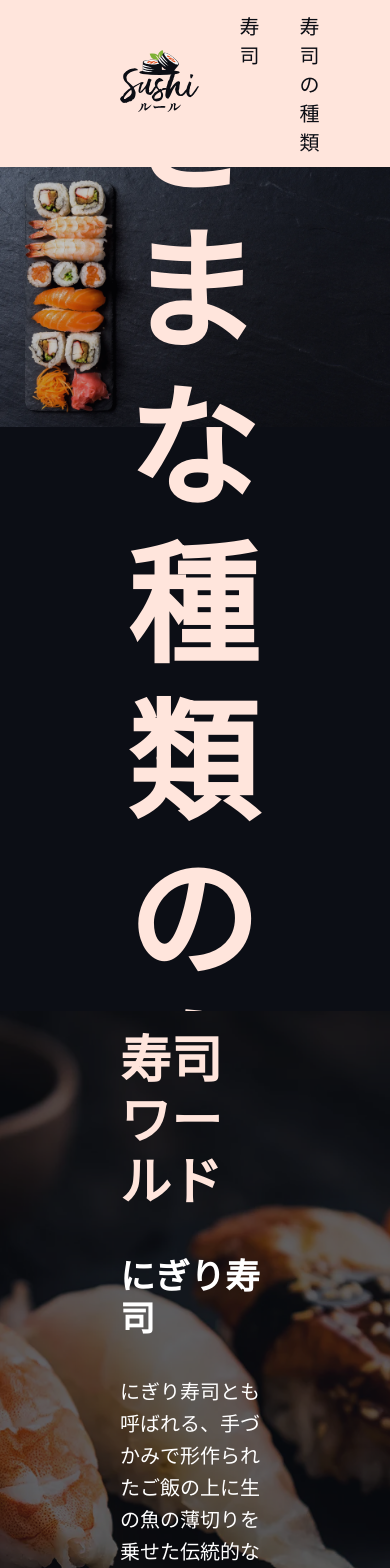
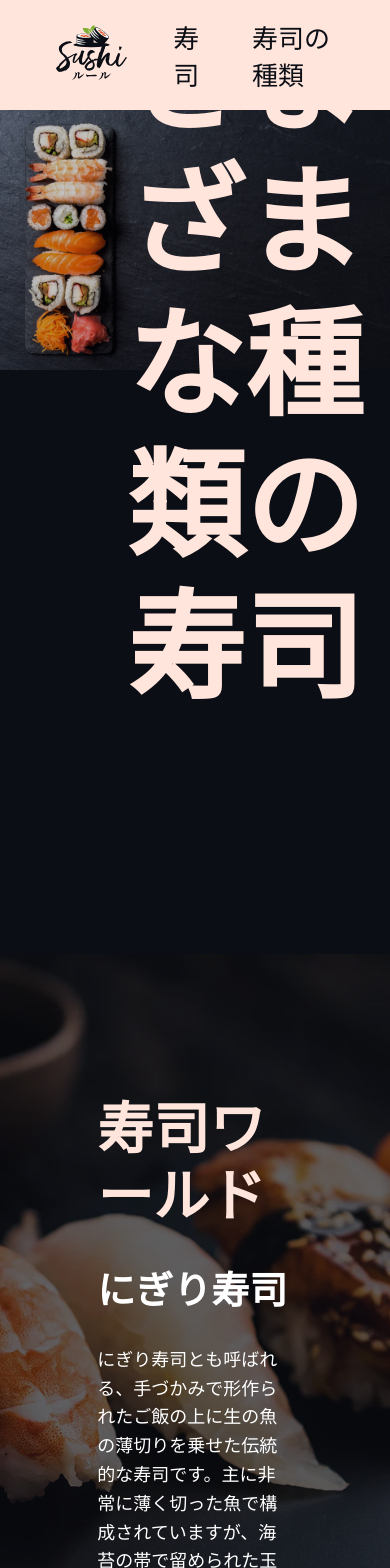
Before and after one commit to thomasbrh/Touch-of-Sushi, a Vue app: page /projets/TouchOfSushi/Sushi in a window 390 px wide. Shown: the top 1568 px of the page. Built offline with nearby package versions, Linux system fonts and the light colour scheme.

Commit message:
vertion tablette

```diff
--- a/src/assets/base.css
+++ b/src/assets/base.css
@@ -155,3 +155,80 @@ section {
     height: 100vh;
     position: relative;
 }
+
+@media (max-width: 900px){
+    html {
+        font-size: 18px;
+    }
+
+    h1 {
+        font-size: 118px;
+    }
+
+    h2 {
+        font-size: 56px;
+        margin-bottom: 2.1rem;
+    }
+
+    h3 {
+        font-size: 38px;
+        margin-bottom: 1.75rem;
+    }
+
+    h4 {
+        font-size: 26px;
+    }
+
+    p {
+        font-size: 18px;
+        max-width: 75ch;
+        margin-bottom: 1.2rem;
+    }
+
+    section {
+        padding: 1rem 5.4rem;
+    }
+
+
+    /* logo */
+    .logo img {
+        height: 3.1rem;
+    }
+
+
+    /* box */
+    .accompagnements {
+        width: calc(100dvw - 12rem);
+        left: 6rem;
+        display: flex;
+        flex-wrap: wrap;
+        gap: 2rem;
+        justify-content: center;
+    }
+
+    .accompagnements--icon {
+        gap: 3.1rem;
+    }
+
+    .box {
+        width: 23ch;
+        margin: 1.25rem 0px 1.25rem 0px;
+        padding: 2.1rem;
+    }
+
+
+    .box .icon {
+        top: clamp(2rem, 11rem, 12rem);
+    }
+
+    .icon {
+        width: 6.5rem;
+        height: 6.5rem;
+    }
+
+
+}
+
+@media (max-width: 400px) {
+
+}
--- a/src/components/Footer.vue
+++ b/src/components/Footer.vue
@@ -78,4 +78,25 @@
     a:hover {
         text-decoration: underline;
     }
+    @media (max-width: 900px){
+        .background__img--footer {
+        background-image: url('../assets/images/footer.svg');
+        background-size: 50% auto;
+        background-position: 80%;
+
+        aspect-ratio: 3 / 2;
+
+        padding: 1.2rem 3.1rem;
+        gap: 3.1rem;
+        }
+        p {
+            color: var(--primary);
+            font-size: 18px;
+            margin: 0px;
+        }
+
+        a {
+            font-size: 15px;
+        }
+    }
 </style>
--- a/src/components/Header.vue
+++ b/src/components/Header.vue
@@ -81,4 +81,15 @@
         min-height: 100vh;
         overflow: hidden;
     }
+
+    @media (max-width: 900px){
+
+        h1 {
+        max-width: 10ch;
+        position: absolute;
+        top: 30.5dvh;
+        right: 35vw;
+        transform: translate(50%, -50%);
+    }
+    }
 </style>
--- a/src/components/Navigation.vue
+++ b/src/components/Navigation.vue
@@ -57,4 +57,19 @@
     .nav-links a:hover {
         color: var(--hover);
     }
+    @media (max-width: 900px){
+        .navigation {
+        padding: 1rem 3.1rem;
+        gap: 2.55rem;
+    }
+
+    .nav-links {
+        gap: 2.55rem;
+    }
+
+    .nav-links a {
+        font-size: 26px;
+    }
+
+    }
 </style>
--- a/src/views/HomeView.vue
+++ b/src/views/HomeView.vue
@@ -162,4 +162,5 @@
             url('../assets/images/Home__section3@2x.webp') 2x
         );
     }
+
 </style>
```
